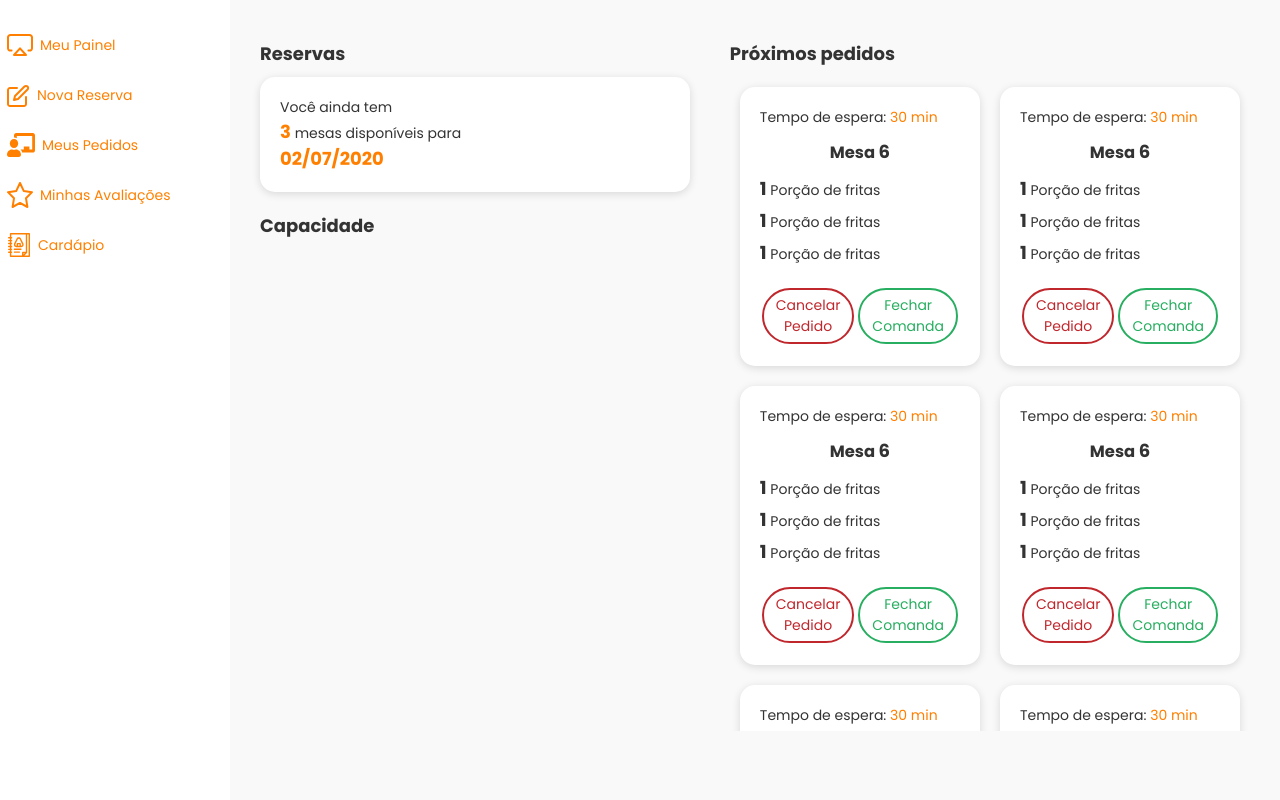
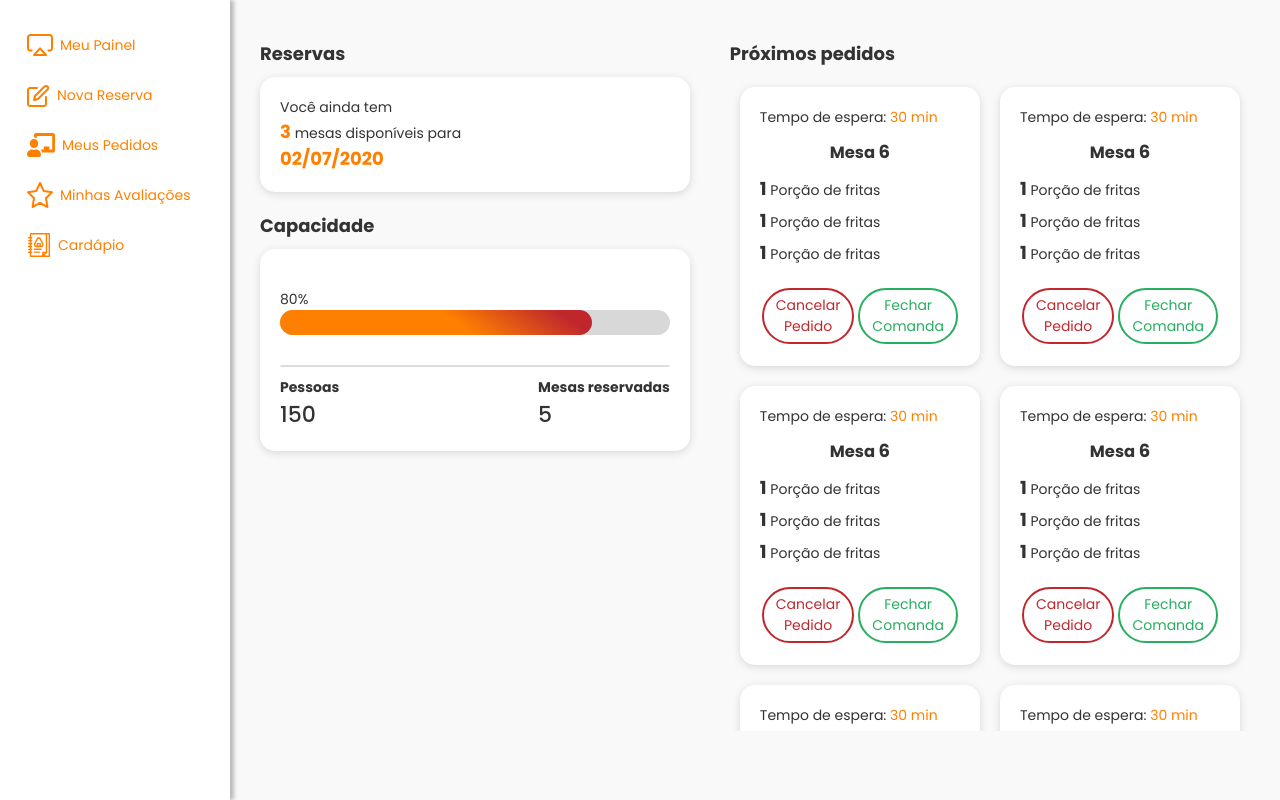
Before and after one commit to arienemaiara/desafio-mega-hack, a Next.js app: page /restaurante/painel in a window 1280 px wide. Built offline with nearby package versions, Linux system fonts and the light colour scheme.

Commit message:
Barra de progresso

```diff
--- a/pages/components/Card.js
+++ b/pages/components/Card.js
@@ -6,9 +6,20 @@ const Card = styled.div`
     border-radius: 15px;
     padding: 20px;
 
+    .row {
+        display: flex;
+        flex-direction: row;
+        justify-content: space-between;
+    }
+
     h3 {
         text-align: center;
         margin: 10px 0;
+    }
+
+    .info-numero {
+        font-size: 22px;
+        font-weight: 500;
     }
 
     .highlight {
@@ -17,6 +28,12 @@ const Card = styled.div`
 
     strong {
         font-size: 18px;
+    }
+
+    hr {
+        border: 1px solid #DDD;
+        border-radius: 5px;
+        margin: 10px 0;
     }
 
     li {
@@ -34,6 +51,10 @@ const Card = styled.div`
         }
     }
 
+    .progressBarContainer {
+        margin: 20px 0 30px;
+    }
+
     @media (max-width: 991px) {
         .buttonLine {
             flex-direction: column
--- a/pages/components/Menu.js
+++ b/pages/components/Menu.js
@@ -12,7 +12,7 @@ const Menu = styled.div`
         padding: 20px 0;
 
         > li {
-            padding: 10px 0;
+            padding: 10px 20px;
             display: flex;
 
             cursor: pointer;
--- a/pages/components/MenuRestaurante.js
+++ b/pages/components/MenuRestaurante.js
@@ -34,13 +34,12 @@ const MenuRestaurante = ({ open }) => {
 
 export default function Teste() {
 
-    const node = React.useRef();
     const [open, setOpen] = React.useState(false);
 
     return (
-        <div ref={node}>
+        <>
             <MenuMobile><Burger open={open} setOpen={setOpen} /></MenuMobile>
             <MenuRestaurante open={open} setOpen={setOpen} />
-        </div>
+        </>
     )
 }
--- /dev/null
+++ b/pages/components/ProgressBar.js
@@ -0,0 +1,25 @@
+import styled from 'styled-components';
+
+const ProgressBarContainer = styled.div`
+    width: 100%;
+    height:  25px;
+    background: #D8D8D8;
+    border-radius: 100px;
+`;
+
+const ProgressBarContent = styled.div`
+    width: ${props => props.width ? props.width+'%' : '0px'};
+    height:  25px;
+    background: linear-gradient(35.19deg, var(--primary) 55.67%, var(--secondary) 89.68%);
+    border-radius: 100px;
+`;
+
+const ProgressBar = ({ width }) => {
+    return (
+        <ProgressBarContainer>
+            <ProgressBarContent width={width} />
+        </ProgressBarContainer>
+    )
+}
+
+export default ProgressBar;
--- a/pages/restaurante/painel.js
+++ b/pages/restaurante/painel.js
@@ -5,6 +5,7 @@ import MenuRestaurante from '../components/MenuRestaurante';
 import Container from '../components/Container';
 import CardsPedidos from '../components/CardsPedidos';
 import Card from '../components/Card';
+import ProgressBar from '../components/ProgressBar';
 import { OutlineButton } from '../components/Buttons';
 
 const Pedido = () => (
@@ -45,6 +46,23 @@ const Painel = () => {
                     </section>
                     <section>
                         <h2>Capacidade</h2>
+                        <Card>
+                            <div className="progressBarContainer">
+                                <p>80%</p>
+                                <ProgressBar width={80} />
+                            </div>
+                            <hr />
+                            <div className="row">
+                                <div>
+                                    <h4>Pessoas</h4>
+                                    <strong className="info-numero">150</strong>
+                                </div>
+                                <div>
+                                    <h4>Mesas reservadas</h4>
+                                    <strong className="info-numero">5</strong>
+                                </div>
+                            </div>
+                        </Card>
                     </section>
                 </div>
                 <section>
```
